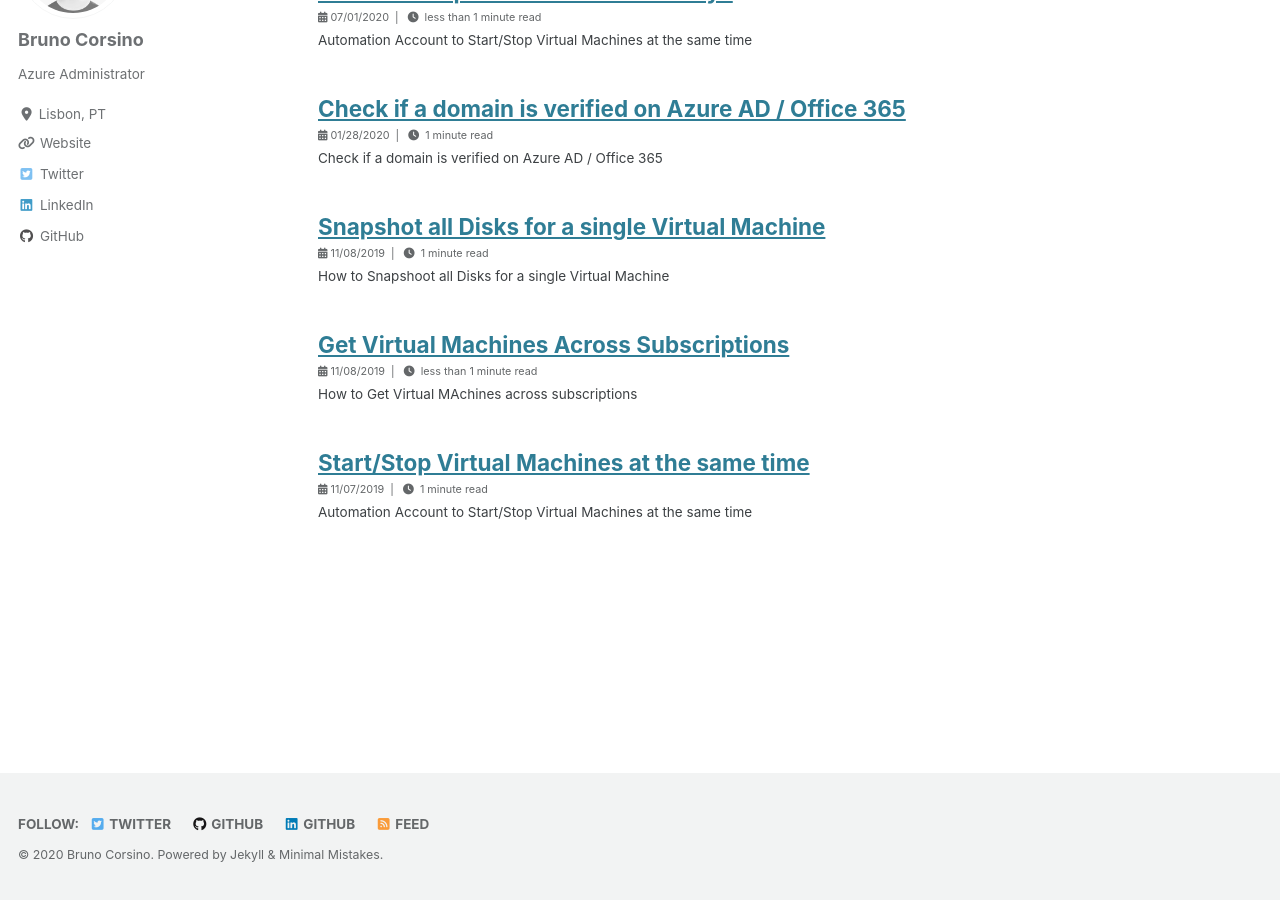
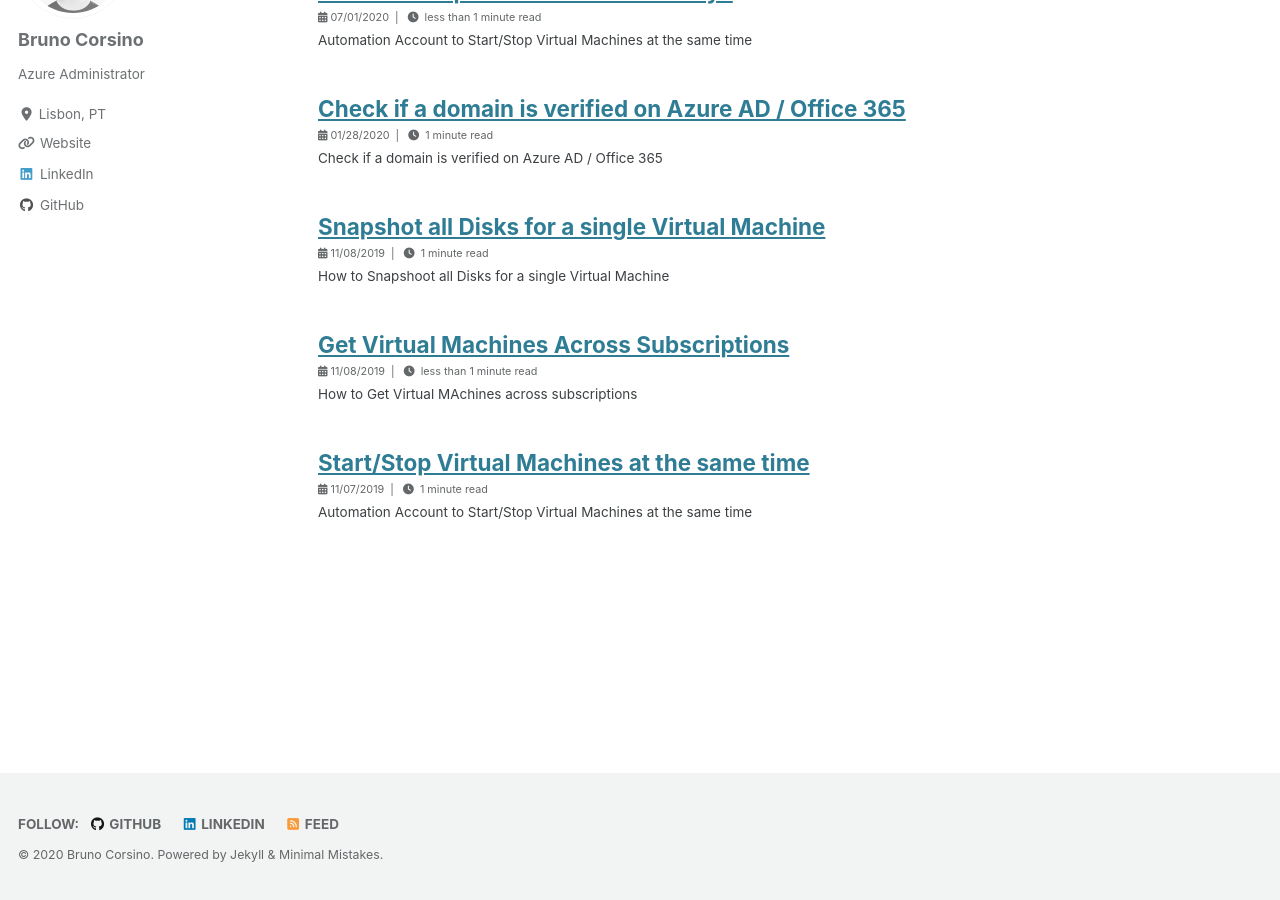
Before and after one commit to bmcorsino/bmcorsino.github.io, a Jekyll site: the page built from index.html, in a window 1280 px wide and 900 px high, scrolled down 190 px. Built offline with Jekyll 4.4.1, drawn with Linux system fonts in a browser that asks for light colours; cached includes are drawn as plain includes; nearby versions of some CDN libraries; the list of posts is cut into pages by our own code.

Commit message:
Update _config.yml

```diff
--- a/_config.yml
+++ b/_config.yml
@@ -38,20 +38,16 @@
   bio              : "Azure Administrator"
   location         : "Lisbon, PT"
   linkedin         : "brunocorsino"
-  twitter          : "brunomcorsino"
   github           : "bmcorsino"
   uri              : "http://corsino.pt"
 
 # Site Footer
 footer:
   links:
-    - label: "Twitter"
-      icon: "fab fa-fw fa-twitter-square"
-      url: "https://twitter.com/brunomcorsino"
     - label: "GitHub"
       icon: "fab fa-fw fa-github"
       url: "https://github.com/bmcorsino"
-    - label: "GitHub"
+    - label: "LinkedIn"
       icon: "fab fa-fw fa-linkedin"
       url: "https://www.linkedin.com/in/brunocorsino"
 
```
